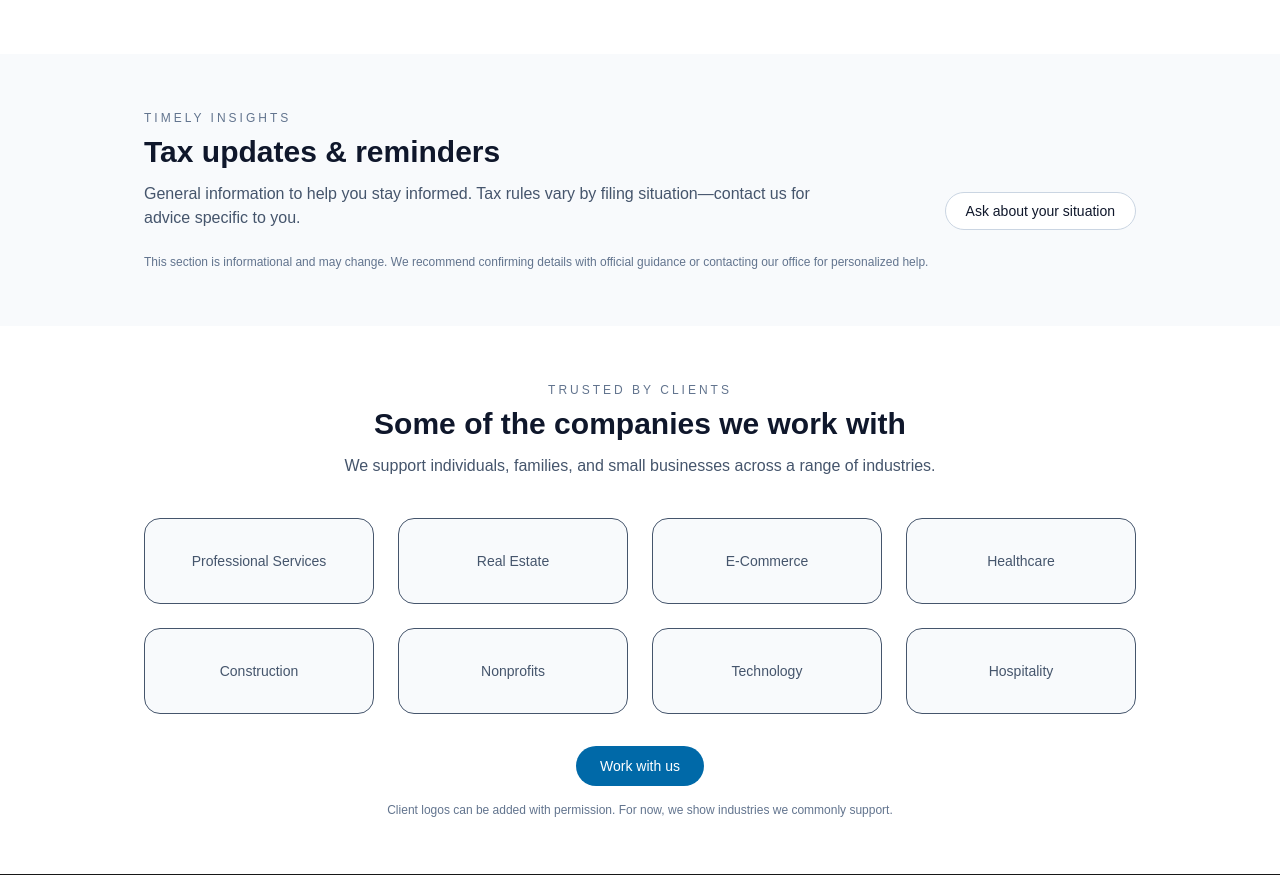
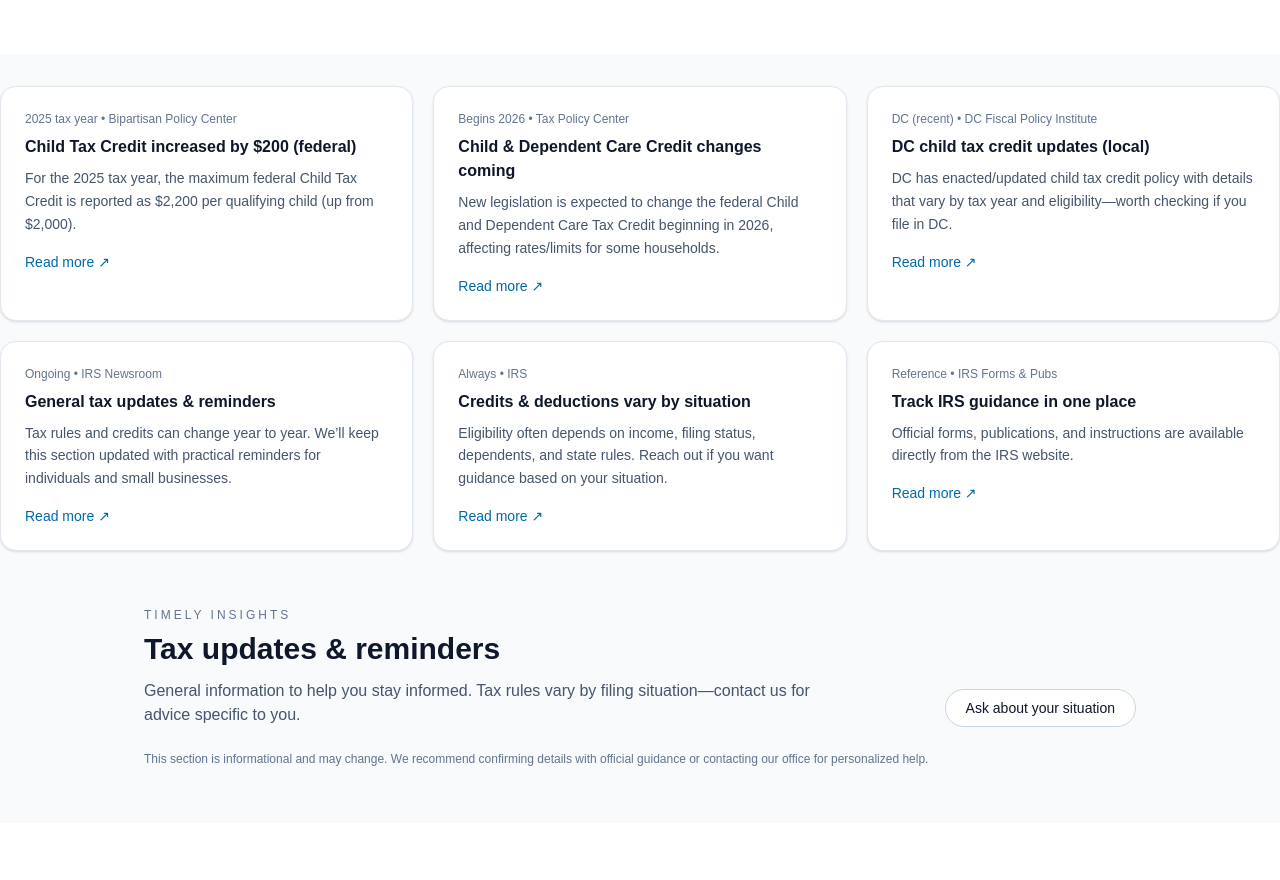
Before and after one commit to bekalt/ecora-tax-accounting, a Next.js app: page / in a window 1280 px wide. Shown: the part 1298-2178 px from the top of the page. Built offline with nearby package versions, Linux system fonts and the light colour scheme.

Commit message:
"cards for Tax Info section"

```diff
--- a/src/app/page.tsx
+++ b/src/app/page.tsx
@@ -139,6 +139,34 @@ export default function HomePage() {
         </div>
       </section>
       {/* TAX UPDATES */}
+      <div className="mt-8 grid gap-5 sm:grid-cols-2 lg:grid-cols-3">
+  {taxUpdates.map((u) => (
+    <a
+      key={u.title}
+      href={u.href}
+      target="_blank"
+      rel="noreferrer"
+      className="group rounded-2xl border border-slate-200 bg-white p-6 shadow-sm hover:shadow-md hover:-translate-y-0.5 transition"
+    >
+      <div className="text-xs font-medium text-slate-500">
+        {u.dateLabel} • {u.source}
+      </div>
+
+      <div className="mt-2 text-base font-semibold text-slate-900 group-hover:text-sky-800">
+        {u.title}
+      </div>
+
+      <p className="mt-2 text-sm text-slate-600 leading-relaxed">
+        {u.summary}
+      </p>
+
+      <div className="mt-4 text-sm font-medium text-sky-700">
+        Read more ↗
+      </div>
+    </a>
+  ))}
+</div>
+
 <section id="tax-updates" className="bg-slate-50">
   <div className="mx-auto max-w-5xl px-4 py-14">
     <div className="flex flex-col gap-3 sm:flex-row sm:items-end sm:justify-between">
```
